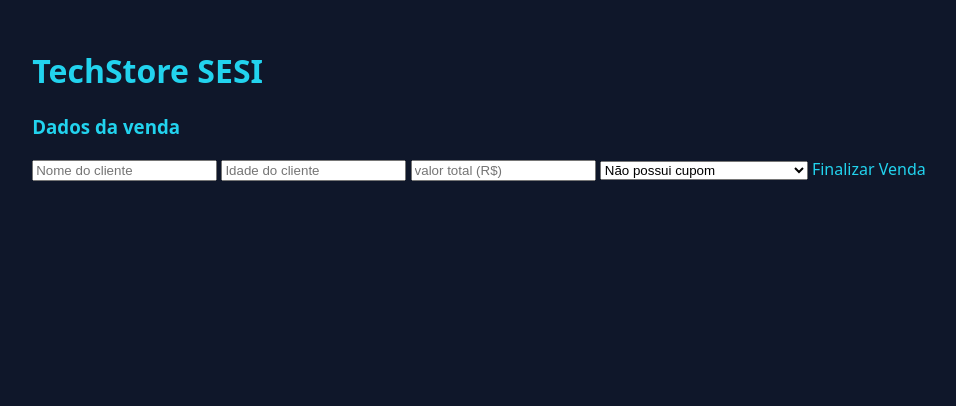
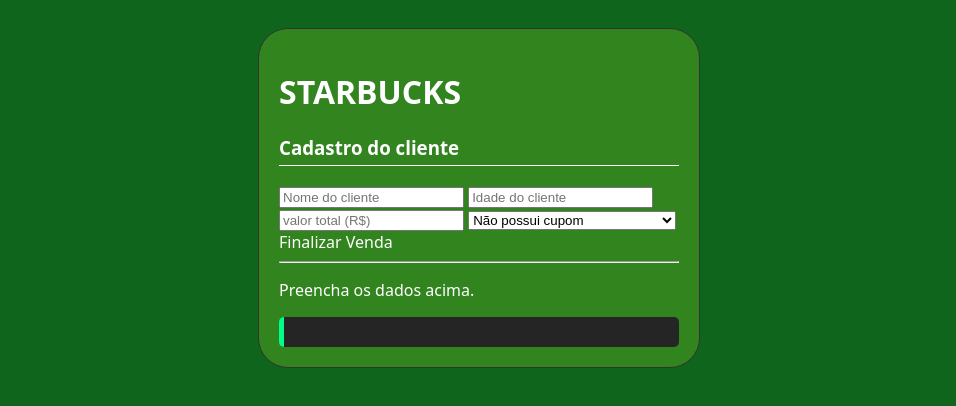
Before and after one commit to henrico0souza/frontend_SESI, a plain HTML site: page index.html in a window 1280 px wide. Shown: the whole page, without its empty margins (161-1117 px from the left). Drawn offline with Linux system fonts and the light colour scheme.

Commit message:
estilização da pagina

```diff
--- a/index.html
+++ b/index.html
@@ -3,15 +3,15 @@
 <head>
     <meta charset="UTF-8">
     <meta name="viewport" content="width=device-width, initial-scale=1.0">
-    <title>TechSotre SESI</title>
+    <title>STARBUCKS</title>
     <link rel="stylesheet" href="style.css">
 </head>
 <body>
     <div class="container">
-        <h1>TechStore SESI</h1>
+        <h1>STARBUCKS</h1>
 
         <section class="formulario">
-             <h3>Dados da venda</h3>
+             <h3>Cadastro do cliente</h3>
              <input type="text" id="inputNome" placeholder="Nome do cliente">
              <input type="number" id="inputIdade" placeholder="Idade do cliente">
              <input type="number" id="inputValor" placeholder="valor total (R$)">
@@ -24,6 +24,17 @@
                 <buton onclick="executarSistema()">Finalizar Venda</buton>
         </section>
 
+        <hr>
+
+        <section id="feedbak">
+            <p id="mensagem-autorizacao">Preencha os dados acima.</p>
+            <ul id="lista-stoque"></ul>
+            <div id="relatorio-final" class="card" style="display: nome;">
+            </div>
+        </section>
+
     </div>
+
+    <script src="sript.js"></script>
 </body>
 </html>
--- a/style.css
+++ b/style.css
@@ -1,8 +1,51 @@
 body {
-    background-color: #0F172A;
-    color: #22D3EE;
+    background-color: #0f651c;
+    color: #ffffff;
     font-family: 'system-ui' , sans-serif;
     display: flex;
     justify-content: center;
     padding: 20px;
 }
+
+.container {
+    width: 400px;
+    background-color:#32841f;
+    padding: 20px;
+    border-radius: 30px;
+    border: 1px solid #333;
+    box-shadow: 0 10 px 30 px rgba(0,0,0,0.5);
+}
+
+h1{
+    color: #ffffff;
+    text-aling: center;
+}
+
+h3{
+    color: #ffffff;
+    border-bottom: 1px solid #ffffff;
+    padding-bottom: 5px;
+}
+
+.card {
+    background: #252525;
+    padding: 15px;
+    border-radius: 5px;
+    border-left: 5px solid #00ff88;
+}
+
+button {
+    width: 100%;
+    padding: 15px;
+    margin-top: 20px;
+    background-color: #00ff88;
+    border: nome;
+    border-radius: 5px;
+    font-weight: bold;
+    cursor: pointer;
+    transition: 0.3s;
+}
+
+buton:hover {
+    background-color: #00ff88;
+}
```
